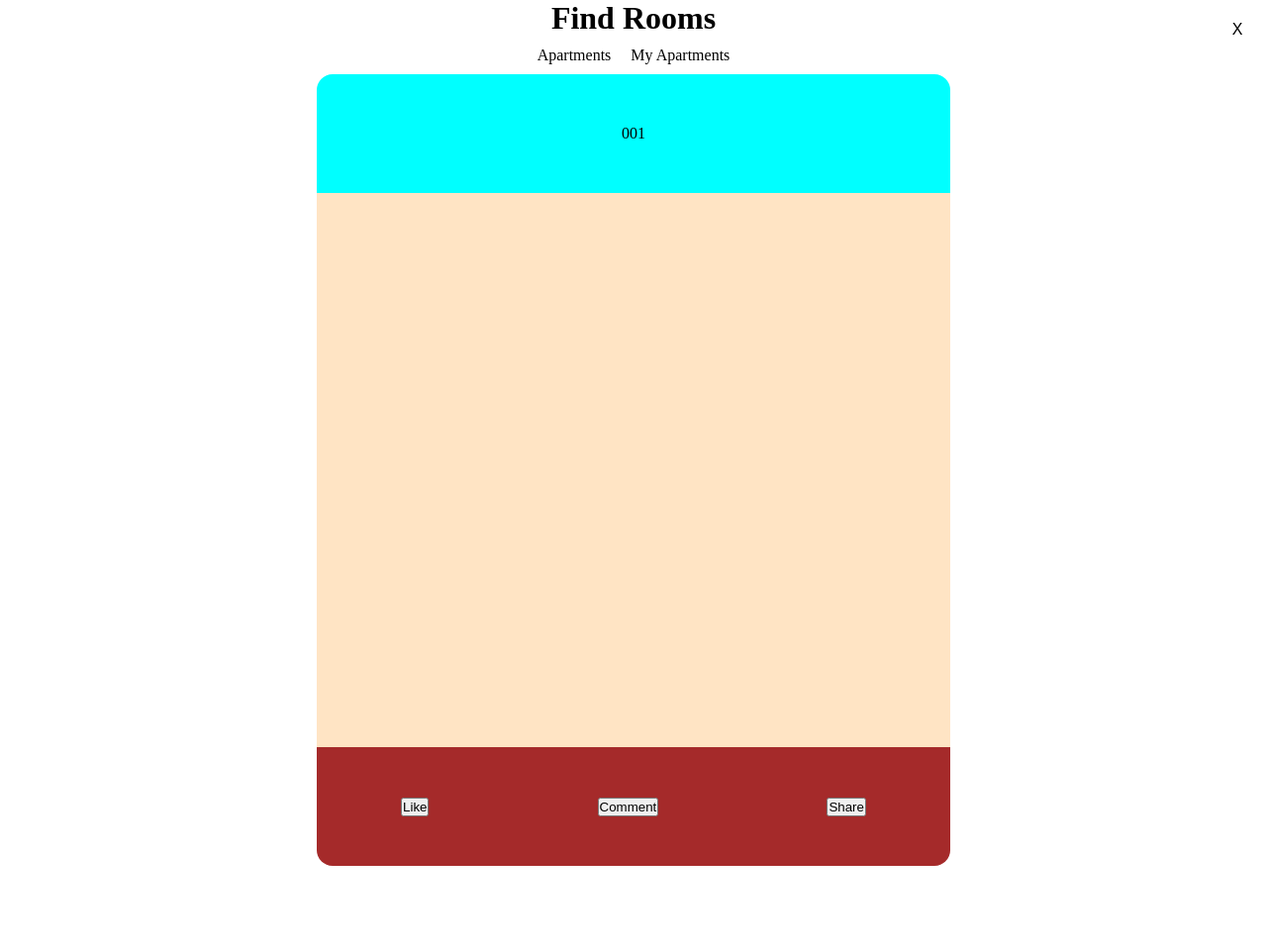
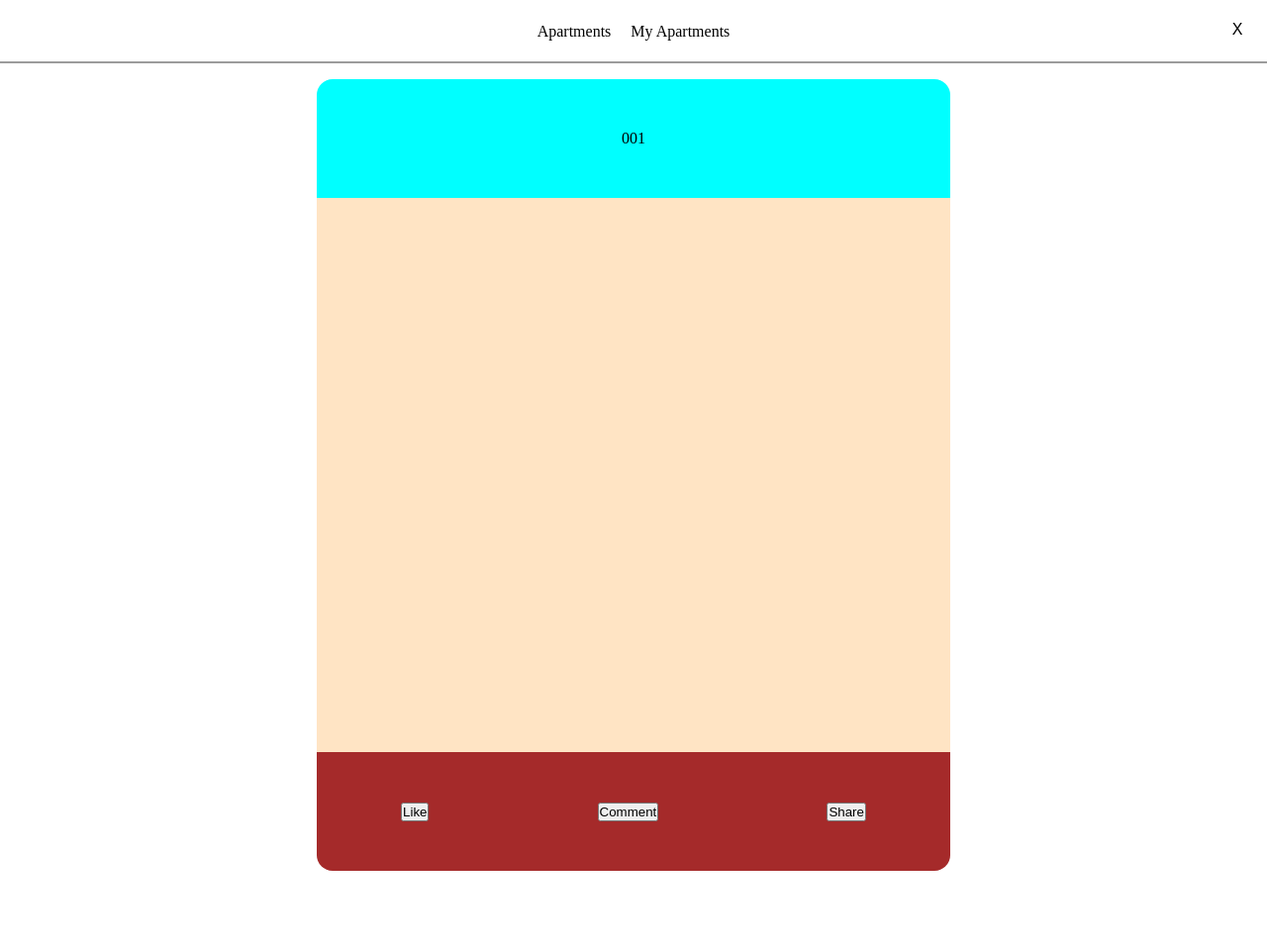
Before and after one commit to carlo-baron/Apartment-for-Rants, a PHP site: page /main.php in a window 1280 px wide. Shown: the whole page at 99% size. Before the commit the page ends 875 px from the top, so only its background shows below. Run offline with PHP 8.4, Linux system fonts and the light colour scheme.

Commit message:
Added fixed header

```diff
--- a/BLOG MAKER/main.css
+++ b/BLOG MAKER/main.css
@@ -13,8 +13,20 @@ body {
     flex-direction: column;
 }
 
-h1{
-    text-align: center;
+header{
+    height: 8vh;
+    width: 100vw;
+    display: flex;
+    justify-content: center;
+    align-items: center;
+    position: fixed;
+    background-color: white;
+    top: 0;
+    z-index: 999;
+
+    -webkit-box-shadow: inset 0px -2px 0px 0px rgba(0,0,0,0.39);
+    -moz-box-shadow: inset 0px -2px 0px 0px rgba(0,0,0,0.39);
+    box-shadow: inset 0px -2px 0px 0px rgba(0,0,0,0.39);
 }
 
 #logout-button {
@@ -44,6 +56,7 @@ h1{
     display: flex;
     justify-content: center;
     height: 100%;
+    margin-top: 10vh;
 }
 
 
--- a/BLOG MAKER/main.php
+++ b/BLOG MAKER/main.php
@@ -13,14 +13,15 @@
     </head>
 
     <body>
+        <header>
             <form action="logout.php" method="post">
                 <button name="logout" id="logout-button" type="submit">X</button>
             </form>
-        <h1>Find Rooms</h1>
             <section id="tabs">
                 <a href="main.php">Apartments</a>
                 <a href="my-apartment.php">My Apartments</a>
             </section>
+        </header>
 
         <section id="apartments">
             <div id="posts-container">
```
Also changed, not shown: BLOG MAKER/login.php (+12 -8 lines), BLOG MAKER/my-apartment.css (+18 -4 lines), BLOG MAKER/my-apartment.php (+8 -1 lines). Lines whose indentation alone changed are shown as unchanged.
